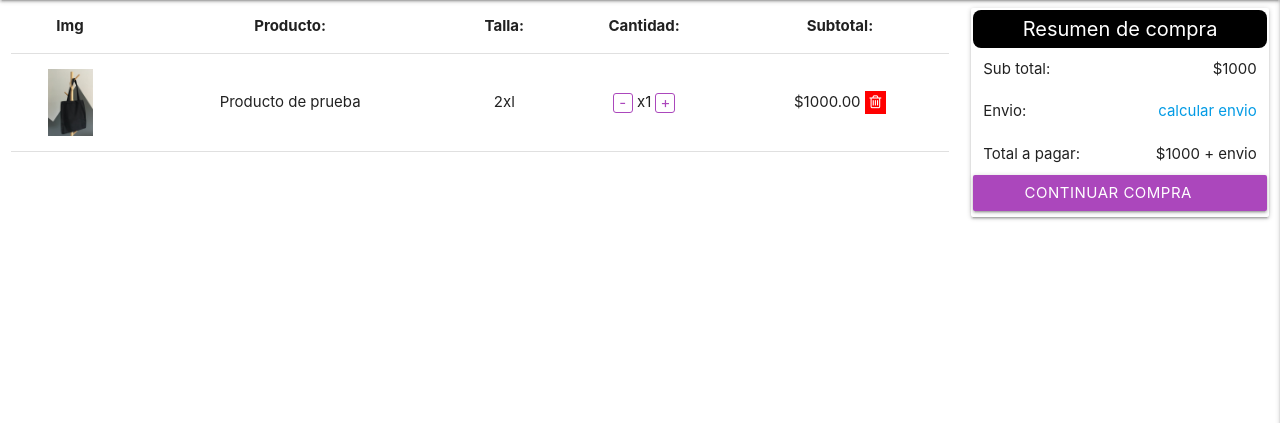
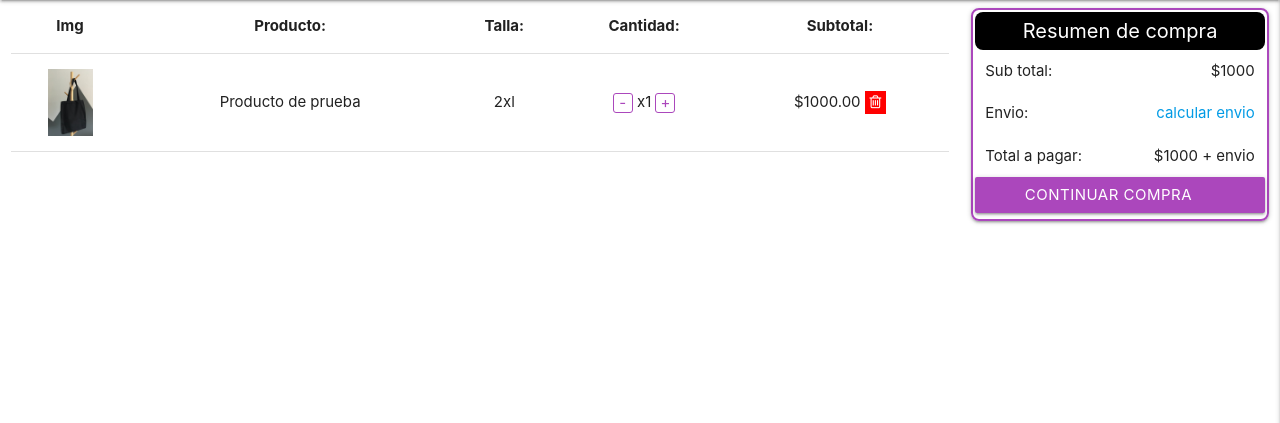
Before and after one commit to anddy97/gasela, a PHP site: page /cart.html in a window 1280 px wide. Shown: the part 64-487 px from the top of the page. Run offline with PHP 8.4, Linux system fonts and the light colour scheme.

Commit message:
actuaizamos borde de compras

```diff
--- a/css/cart.css
+++ b/css/cart.css
@@ -35,6 +35,8 @@ img{
     background: transparent;
     display: flex;
     flex-direction: column;
+    border: 2px solid #ab47bc;
+    border-radius: 8px;
 }
 .card-content.pagar h5{
     color: white;
```
